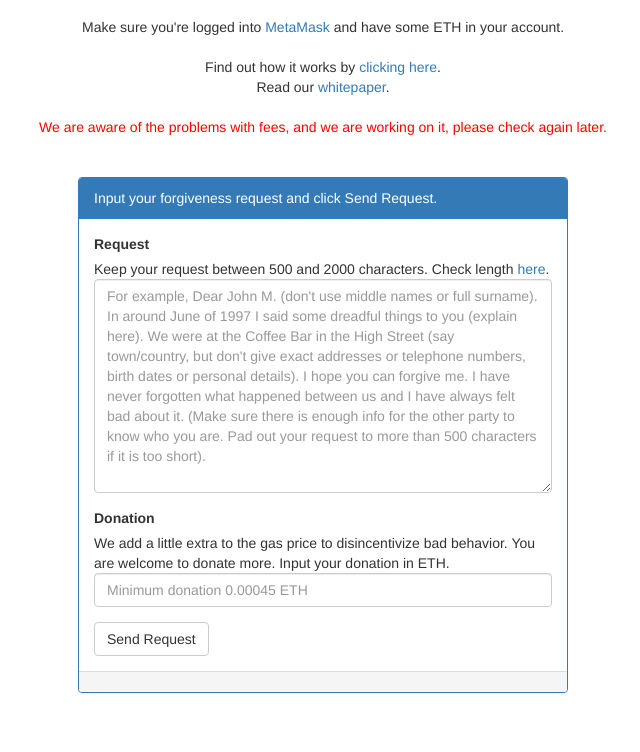
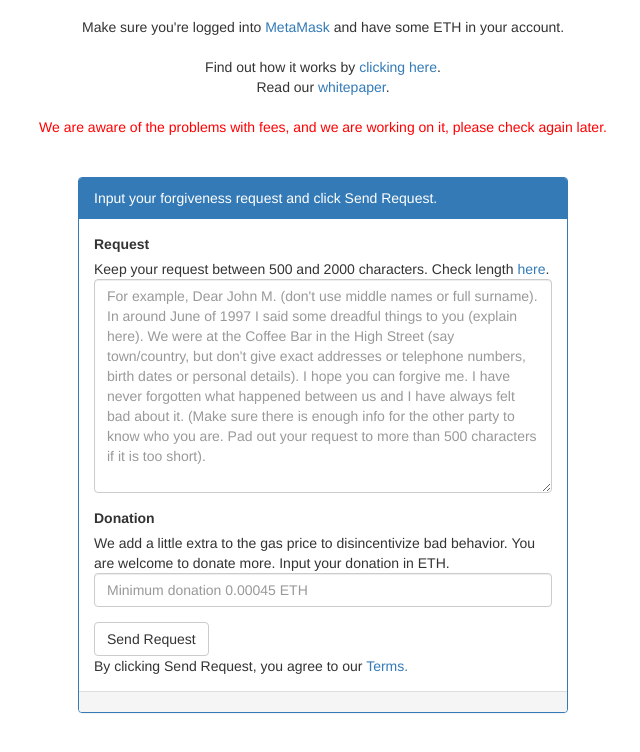
Before and after one commit to kailash-manasarovar/forgivenet-frontend, a website: page src/index.html in a window 1280 px wide. Shown: the part 84-836 px from the top of the page, without its empty margins (317-957 px from the left). Drawn offline with nearby package versions, Linux system fonts and the light colour scheme; a script that the page names is missing.

Commit message:
Adding Terms and Conditions on click

```diff
--- a/src/index.html
+++ b/src/index.html
@@ -77,10 +77,12 @@
 
                                         </div>
                                         <!-- <button type="button" class="btn btn-default" onclick="App.requestForgiveness();return false;">-->
+
                                         <button type="button" class="btn btn-default" onclick="App.validateInput();return false;">
 
                                             Send Request
                                         </button>
+                                        <div class="panel-info">By clicking Send Request, you agree to our <a href="./content/terms.pdf" target="_blank">Terms.</a></div>
                                     </form>
 
                                 </div>
```
Also changed, not shown: 1 other file.
